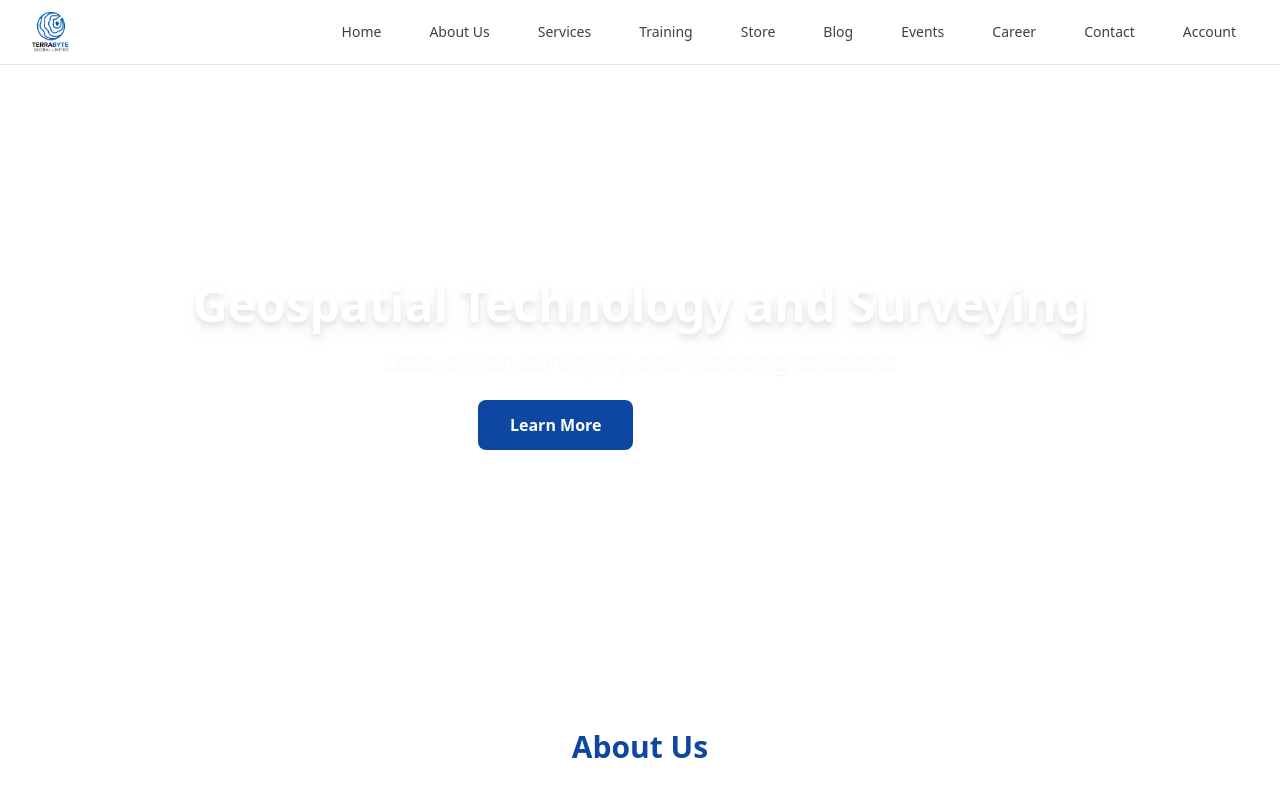
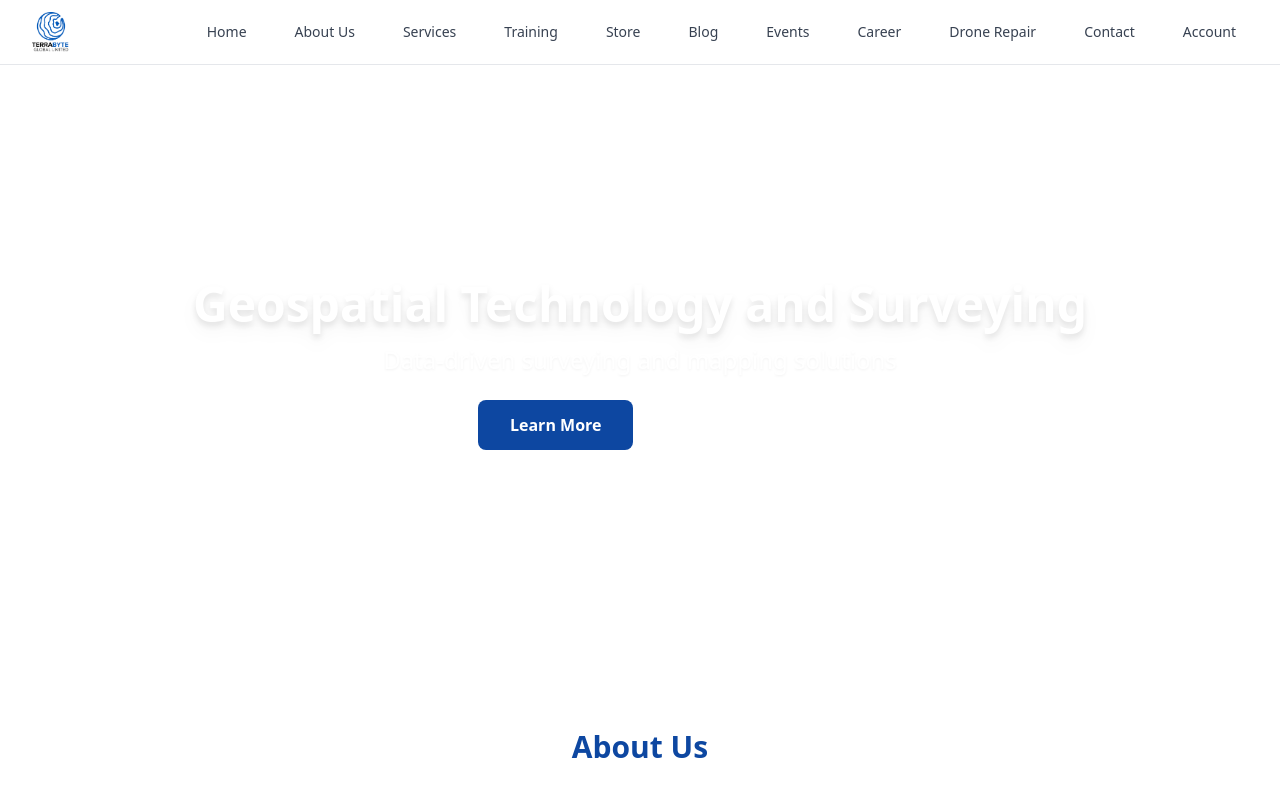
Before and after one commit to Obed-Ojingwa/Geospatial-Technology-and-Surveying, a React (Vite) app in the folder frontend/: page / in a window 1280 px wide. Shown: the top 800 px of the page. Built offline with nearby package versions, Linux system fonts and the light colour scheme.

Commit message:
Drone repair tab

```diff
--- a/frontend/src/App.tsx
+++ b/frontend/src/App.tsx
@@ -23,11 +23,11 @@ const App = () => {
         <About />
         <Services />
         <Training />
-        <DroneRepair />
         <Store />
         <Blog />
         <Event />
         <Career />
+        <DroneRepair />
         <ContactForm />
       </main>
       <Footer />
--- a/frontend/src/components/Navbar.tsx
+++ b/frontend/src/components/Navbar.tsx
@@ -15,6 +15,7 @@ const Navbar = () => {
           <Link href="#blog">Blog</Link>
           <Link href="#event">Events</Link>
           <Link href="#career">Career</Link>
+          <Link href="#drone_repair">Drone Repair</Link>
           <Link href="#contact">Contact</Link>
           <Link href="#account">Account</Link>
         </div>
```
